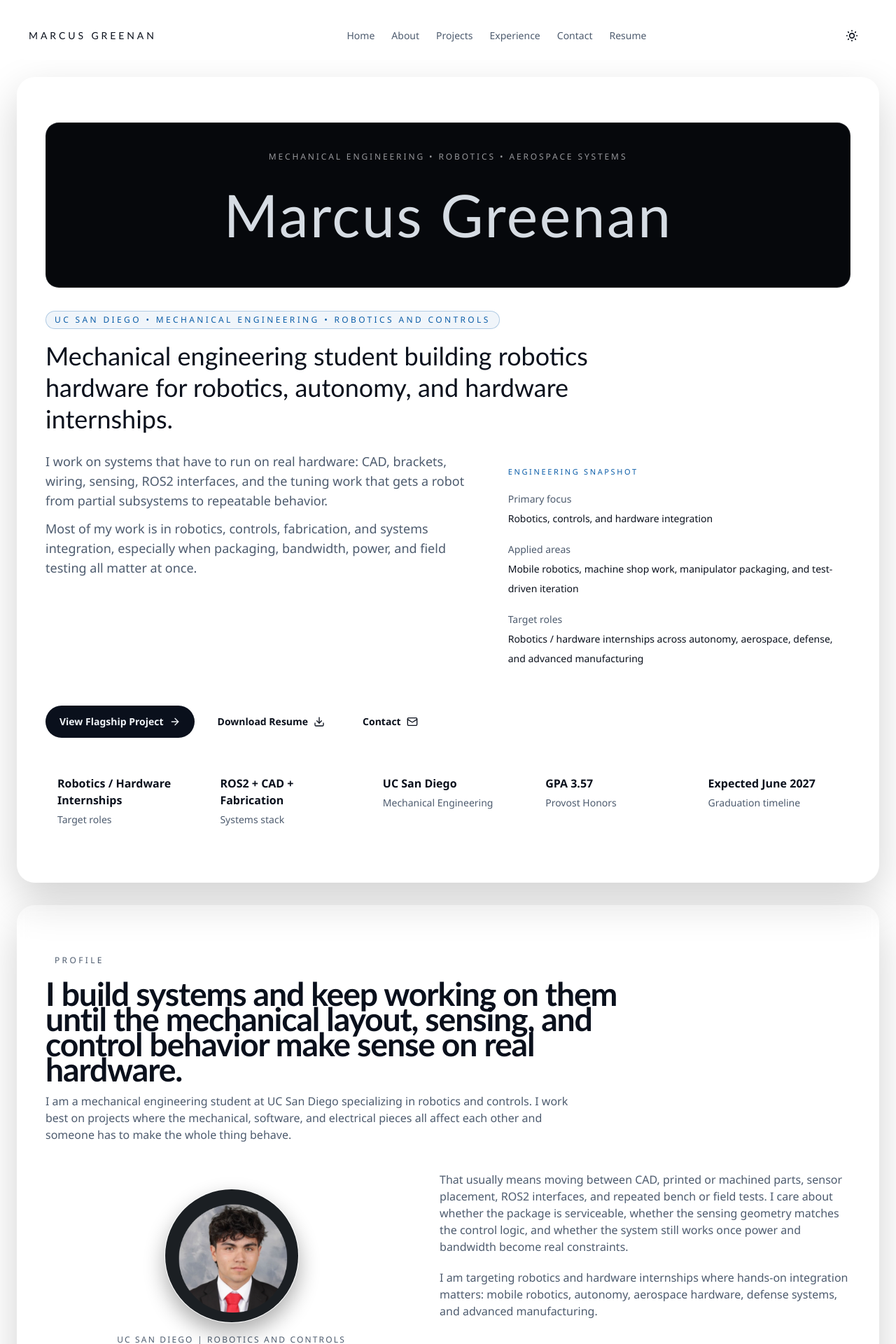
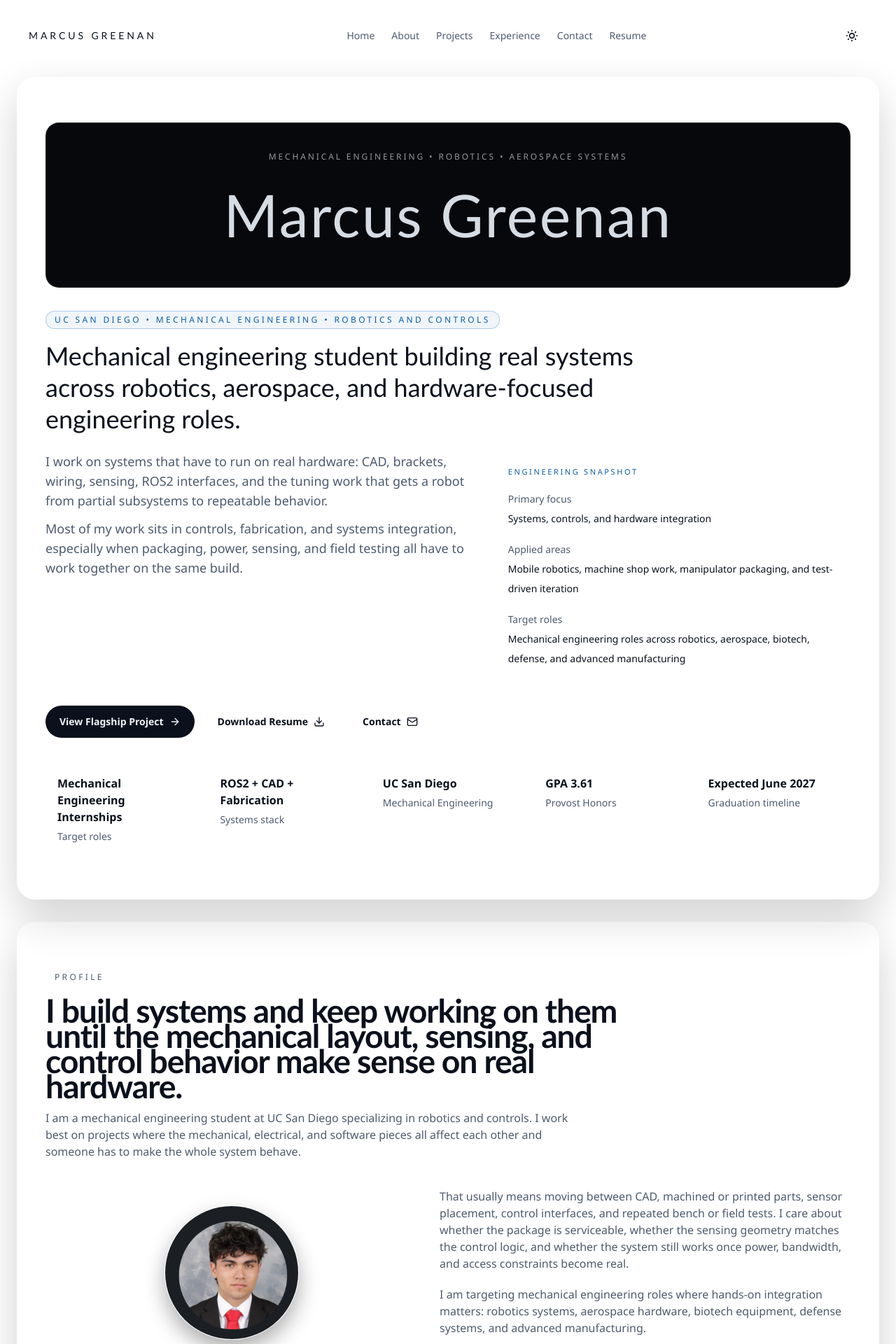
Before and after one commit to mgreenan/marcusgreenanweb, a Next.js app: page / in a window 1280 px wide. Shown: the top 1920 px of the page at 70% size. Built offline with nearby package versions, Linux system fonts and the light colour scheme.

Commit message:
Update portfolio copy and interaction fixes

```diff
--- a/app/globals.css
+++ b/app/globals.css
@@ -51,6 +51,10 @@ a {
   pointer-events: none;
 }
 
+html[data-intro="done"] #intro-layer {
+  display: none;
+}
+
 #intro-fallback {
   position: absolute;
   inset: 0;
@@ -63,6 +67,7 @@ a {
 }
 
 html[data-intro="loading"] #intro-layer {
+  display: block;
   pointer-events: auto;
 }
 
--- a/app/layout.tsx
+++ b/app/layout.tsx
@@ -28,29 +28,30 @@ const themeScript = `
 
 export const metadata: Metadata = {
   metadataBase: new URL("https://marcus-greenan-portfolio.vercel.app"),
-  title: "Marcus Greenan | Robotics and Hardware Portfolio",
+  title: "Marcus Greenan | Mechanical Engineering Portfolio",
   description:
-    "Portfolio for Marcus Greenan, a UC San Diego mechanical engineering student focused on robotics, controls, hardware integration, fabrication, and autonomous systems.",
+    "Portfolio for Marcus Greenan, a UC San Diego mechanical engineering student focused on controls, hardware integration, fabrication, and real-world systems work across robotics, aerospace, biotech, and related fields.",
   keywords: [
     "Marcus Greenan",
-    "robotics portfolio",
+    "mechanical engineering portfolio",
     "hardware engineering portfolio",
     "UC San Diego mechanical engineering",
     "robotics and controls student",
+    "systems engineering portfolio",
+    "fabrication and controls portfolio",
     "ROS2 portfolio",
-    "mechanical engineering student robotics",
   ],
   openGraph: {
-    title: "Marcus Greenan | Robotics and Hardware Portfolio",
+    title: "Marcus Greenan | Mechanical Engineering Portfolio",
     description:
-      "Engineering portfolio highlighting robotics systems, controls, fabrication, and integrated hardware projects.",
+      "Engineering portfolio highlighting controls, fabrication, integrated hardware, and real-world systems work across robotics, aerospace, and biotech-adjacent projects.",
     type: "website",
   },
   twitter: {
     card: "summary_large_image",
-    title: "Marcus Greenan | Robotics and Hardware Portfolio",
+    title: "Marcus Greenan | Mechanical Engineering Portfolio",
     description:
-      "Portfolio focused on robotics, controls, fabrication, and integrated hardware systems.",
+      "Portfolio focused on controls, fabrication, integrated hardware, and real-world mechanical systems work.",
   },
 };
 
--- a/components/site-shell.tsx
+++ b/components/site-shell.tsx
@@ -255,7 +255,7 @@ function AboutSection({ copy }: { copy: PortfolioCopy }) {
           <PhotoWithCaption
             src="/images/machine-shop.jpg"
             alt="Marcus Greenan cutting sheet metal in the machine shop"
-            caption="Machine shop work is part of the portfolio, not a side note. I use fabrication experience to make packaging, fixturing, and tolerance decisions more realistic."
+            caption="Using a plasma cutter at the machine shop gave me a better feel for fabrication, fixturing, and what actually works on real parts."
             width={4032}
             height={3024}
             sizes="(min-width: 1024px) 34vw, 100vw"
--- a/lib/portfolio-copy.ts
+++ b/lib/portfolio-copy.ts
@@ -135,32 +135,32 @@ export const portfolioCopy: PortfolioCopy = {
   hero: {
     eyebrow: "UC San Diego • Mechanical Engineering • Robotics and Controls",
     title: "Marcus Greenan",
-    subheading: "Mechanical engineering student building robotics hardware for robotics, autonomy, and hardware internships.",
+    subheading: "Mechanical engineering student building real systems across robotics, aerospace, and hardware-focused engineering roles.",
     intro: [
       "I work on systems that have to run on real hardware: CAD, brackets, wiring, sensing, ROS2 interfaces, and the tuning work that gets a robot from partial subsystems to repeatable behavior.",
-      "Most of my work is in robotics, controls, fabrication, and systems integration, especially when packaging, bandwidth, power, and field testing all matter at once.",
+      "Most of my work sits in controls, fabrication, and systems integration, especially when packaging, power, sensing, and field testing all have to work together on the same build.",
     ],
     highlights: [
-      { value: "Robotics / Hardware Internships", label: "Target roles" },
+      { value: "Mechanical Engineering Internships", label: "Target roles" },
       { value: "ROS2 + CAD + Fabrication", label: "Systems stack" },
       { value: "UC San Diego", label: "Mechanical Engineering" },
-      { value: "GPA 3.57", label: "Provost Honors" },
+      { value: "GPA 3.61", label: "Provost Honors" },
       { value: "Expected June 2027", label: "Graduation timeline" },
     ],
     snapshot: {
       heading: "Engineering Snapshot",
-      focus: "Robotics, controls, and hardware integration",
+      focus: "Systems, controls, and hardware integration",
       areas: "Mobile robotics, machine shop work, manipulator packaging, and test-driven iteration",
-      target: "Robotics / hardware internships across autonomy, aerospace, defense, and advanced manufacturing",
+      target: "Mechanical engineering roles across robotics, aerospace, biotech, defense, and advanced manufacturing",
     },
   },
   about: {
     eyebrow: "Profile",
     title: "I build systems and keep working on them until the mechanical layout, sensing, and control behavior make sense on real hardware.",
     paragraphs: [
-      "I am a mechanical engineering student at UC San Diego specializing in robotics and controls. I work best on projects where the mechanical, software, and electrical pieces all affect each other and someone has to make the whole thing behave.",
-      "That usually means moving between CAD, printed or machined parts, sensor placement, ROS2 interfaces, and repeated bench or field tests. I care about whether the package is serviceable, whether the sensing geometry matches the control logic, and whether the system still works once power and bandwidth become real constraints.",
-      "I am targeting robotics and hardware internships where hands-on integration matters: mobile robotics, autonomy, aerospace hardware, defense systems, and advanced manufacturing.",
+      "I am a mechanical engineering student at UC San Diego specializing in robotics and controls. I work best on projects where the mechanical, electrical, and software pieces all affect each other and someone has to make the whole system behave.",
+      "That usually means moving between CAD, machined or printed parts, sensor placement, control interfaces, and repeated bench or field tests. I care about whether the package is serviceable, whether the sensing geometry matches the control logic, and whether the system still works once power, bandwidth, and access constraints become real.",
+      "I am targeting mechanical engineering roles where hands-on integration matters: robotics systems, aerospace hardware, biotech equipment, defense systems, and advanced manufacturing.",
     ],
     headshot: {
       src: "/headshot.png",
@@ -435,7 +435,7 @@ export const portfolioCopy: PortfolioCopy = {
   ],
   experienceSection: {
     eyebrow: "Experience",
-    title: "My experience is strongest where drawings, hardware setup, and execution quality all matter.",
+    title: "My experience is strongest where drawings, hardware setup, integration, and execution quality all matter.",
   },
   experience: [
     {
@@ -502,8 +502,8 @@ export const portfolioCopy: PortfolioCopy = {
   },
   contact: {
     eyebrow: "Contact",
-    title: "If you are hiring for robotics or hardware work, I would like to talk.",
-    subtitle: "Email is the fastest way to reach me for internship opportunities, project discussions, or direct technical conversations.",
+    title: "Open to mechanical engineering roles focused on hardware, systems, and real-world implementation.",
+    subtitle: "Email is the fastest way to reach me for internship opportunities, project discussions, or direct technical conversations across robotics, aerospace, biotech, and related hardware work.",
     email: "mgreenan@ucsd.edu",
     phone: "(510) 640-9217",
     linkedin: "linkedin.com/in/marcus-greenan-944972243",
```
